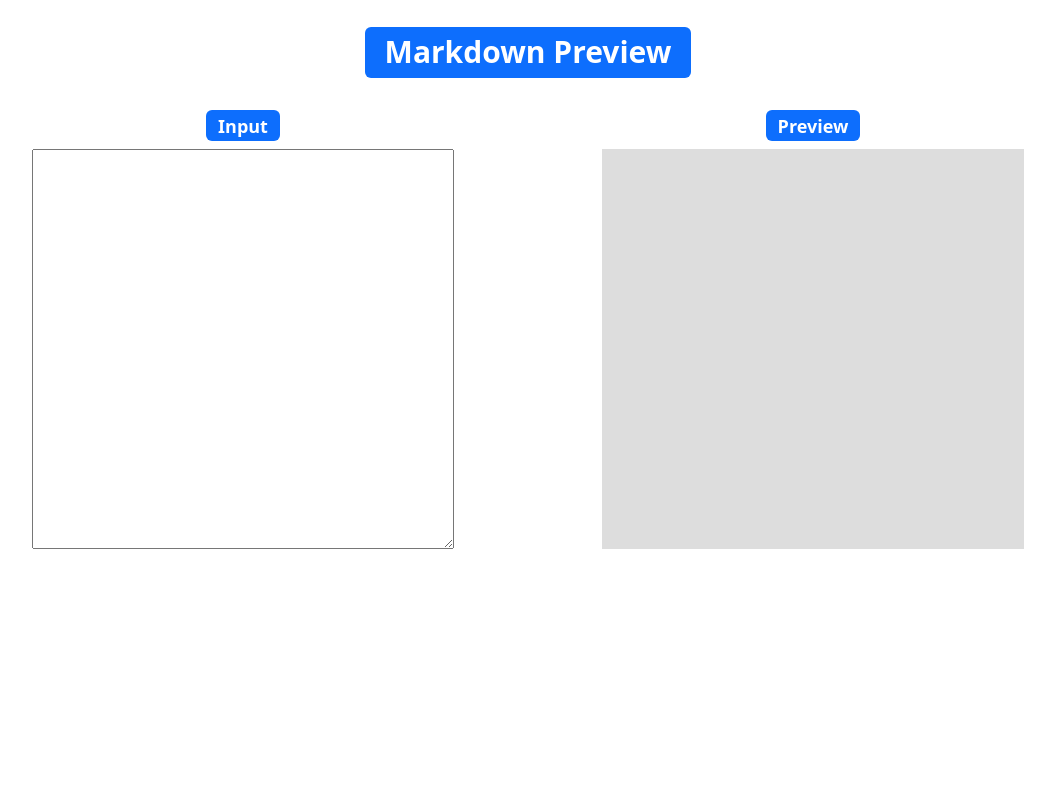
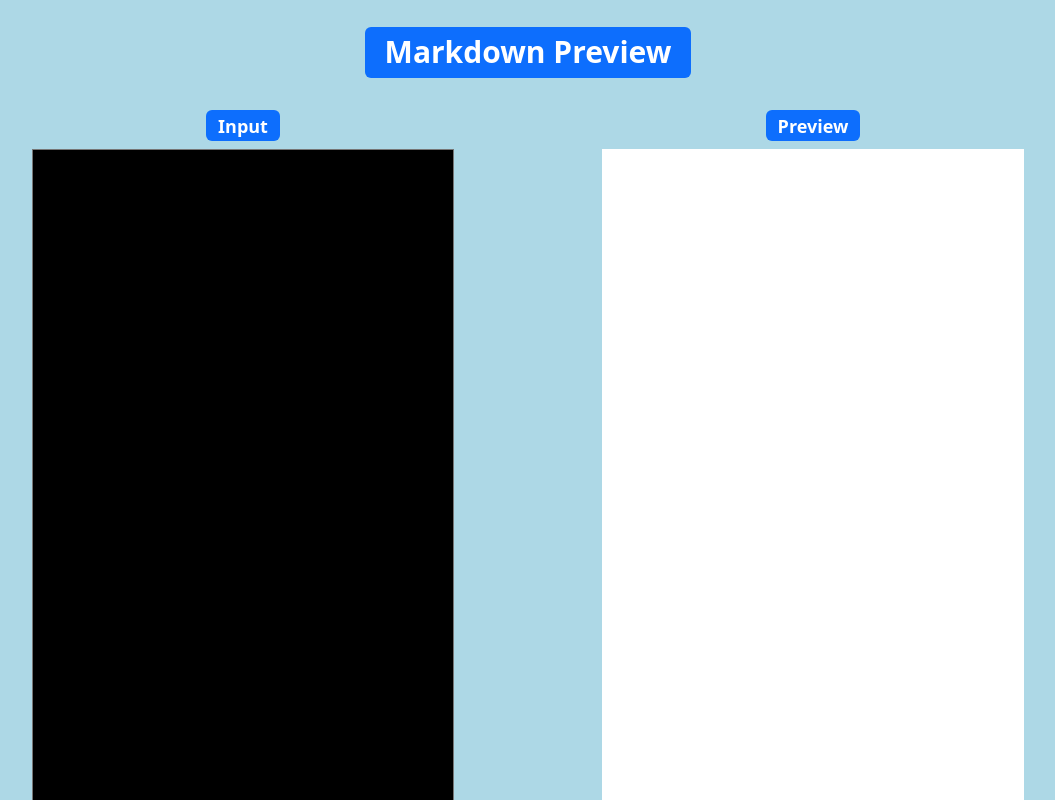
Before and after one commit to samjwu/MarkdownPreview, a React (Create React App) app: page / in a window 1280 px wide. Shown: the top 800 px of the page, without its empty margins (112-1167 px from the left). Built offline with nearby package versions, Linux system fonts and the light colour scheme.

Commit message:
Change styles

```diff
--- a/src/App.css
+++ b/src/App.css
@@ -1,16 +1,27 @@
+.App {
+    background-color: lightblue;
+    width: 100vw;
+    min-height: 100vh;
+    display: flex;
+    flex-direction: row;
+}
+
+.input-box,
+.preview-box {
+    flex: 1;
+    height: 100vh;
+    width: 33vw;
+    padding: 1rem;
+    box-sizing: border-box;
+    margin: auto;
+}
+
 .input-box {
-    margin-left: auto;
-    margin-right: auto;
-    width: 33vw;
-    height: 50vh;
-    padding: 1rem;
+    background-color: black;
+    color: white;
 }
 
 .preview-box {
-    margin-left: auto;
-    margin-right: auto;
-    width: 33vw;
-    height: 50vh;
-    padding: 1rem;
-    background-color: #dddddd;
+    background-color: white;
+    color: black;
 }
```
